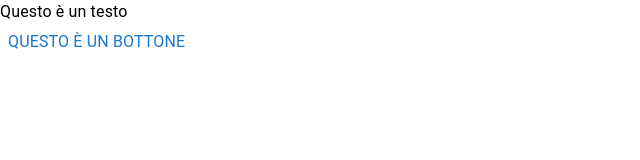
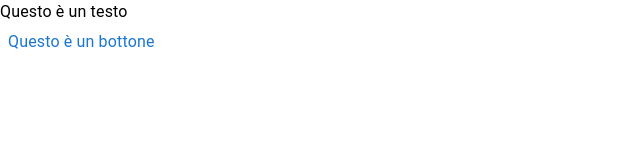
Before and after one commit to alantheandroid/stackhouse-dashboard, a React (Create React App) app: page / in a window 1280 px wide. Shown: the top 160 px of the page, without its empty margins (0-640 px from the left). Built offline with nearby package versions, Linux system fonts and the light colour scheme.

Commit message:
📦 NEW: add customized theme with button text style override

```diff
--- a/src/components/Button/index.tsx
+++ b/src/components/Button/index.tsx
@@ -4,14 +4,10 @@ import Text from '../Text';
 
 type Props = {
   text?: string;
-} & Pick<ButtonProps, 'variant'>;
+} & Pick<ButtonProps, 'className' | 'variant' | 'fullWidth'>;
 
 function Button({ text, ...props }: Props) {
-  return (
-    <BaseButton {...props}>
-      {text && <Text variant="body1">{text}</Text>}
-    </BaseButton>
-  );
+  return <BaseButton {...props}>{text && <Text>{text}</Text>}</BaseButton>;
 }
 
 export default Button;
--- a/src/components/Text/index.tsx
+++ b/src/components/Text/index.tsx
@@ -3,7 +3,7 @@ import React from 'react';
 
 type Props = {
   children: React.ReactNode;
-} & Pick<TypographyProps, 'variant' | 'color' | 'fontSize'>;
+} & Pick<TypographyProps, 'className' | 'variant' | 'color' | 'fontSize'>;
 
 function Text({ children, ...props }: Props) {
   return <Typography {...props}>{children}</Typography>;
--- a/src/index.tsx
+++ b/src/index.tsx
@@ -5,6 +5,8 @@ import './index.css';
 import App from './App';
 import { store } from './features/store';
 import reportWebVitals from './reportWebVitals';
+import { ThemeProvider } from '@mui/material';
+import theme from './styles/theme';
 
 const root = ReactDOM.createRoot(
   document.getElementById('root') as HTMLElement
@@ -12,7 +14,9 @@ const root = ReactDOM.createRoot(
 root.render(
   <React.StrictMode>
     <Provider store={store}>
-      <App />
+      <ThemeProvider theme={theme}>
+        <App />
+      </ThemeProvider>
     </Provider>
   </React.StrictMode>
 );
--- /dev/null
+++ b/src/styles/theme.ts
@@ -0,0 +1,15 @@
+import { createTheme } from '@mui/material';
+
+const theme = createTheme({
+  components: {
+    MuiButton: {
+      styleOverrides: {
+        root: {
+          textTransform: 'initial',
+        },
+      },
+    },
+  },
+});
+
+export default theme;
```
